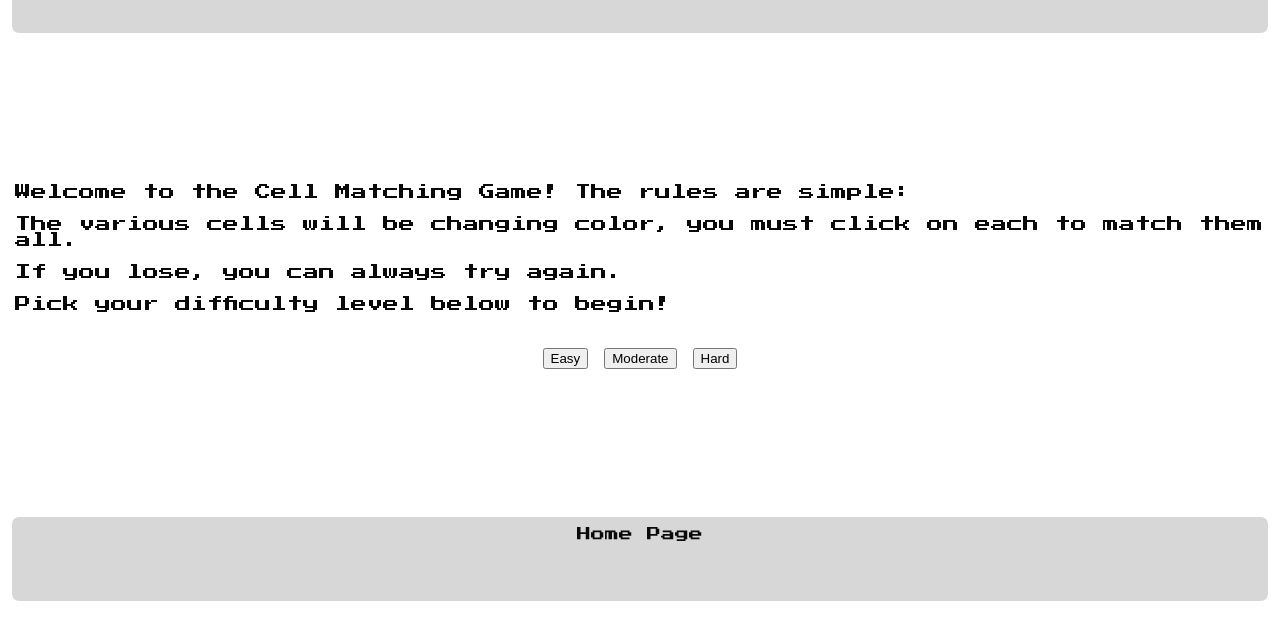
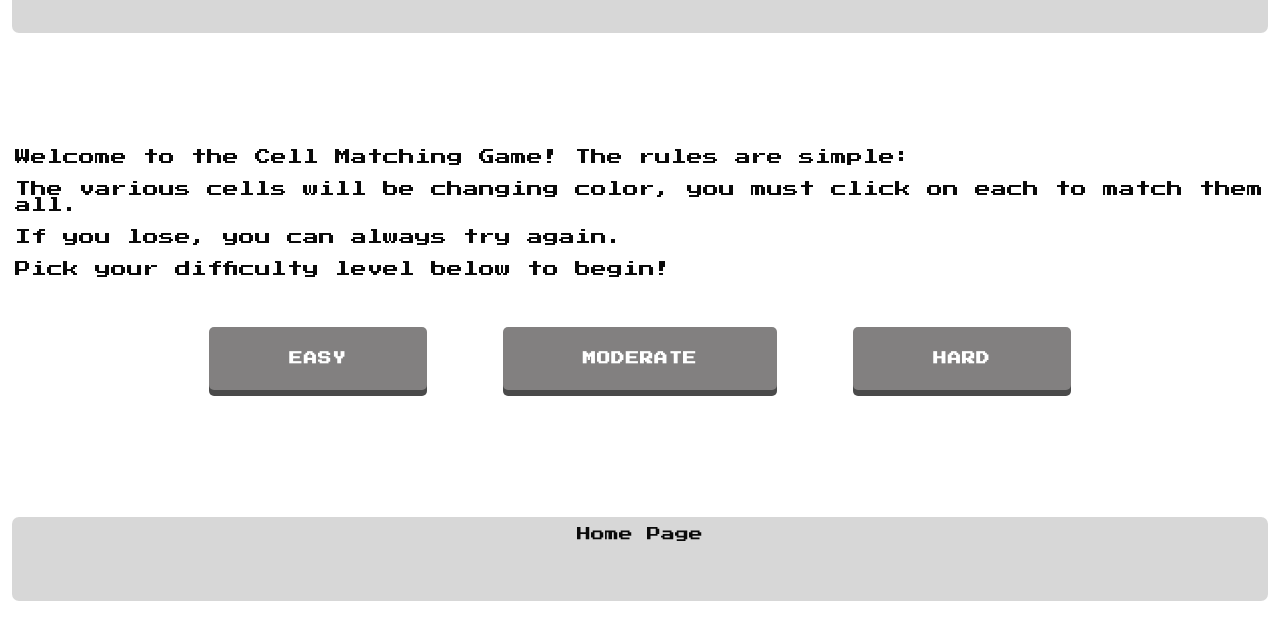
Before and after one commit to brooklynbodega/Project-01, a plain HTML site: page index.html in a window 1280 px wide. Shown: the part 71-710 px from the top of the page. Drawn offline with nearby package versions, Linux system fonts and the light colour scheme.

Commit message:
this code was moved from my github enterprise account.

```diff
--- a/style-css/style.css
+++ b/style-css/style.css
@@ -24,6 +24,7 @@ header {
 h1 {
   position: relative;
 }
+
 #countdown {
   position: relative;
 }
@@ -45,10 +46,57 @@ form {
   text-align: center;
 }
 
+.btn {
+  /* background: none; */
+  background: rgb(130, 128, 128);
+  border: none;
+  border-radius: 5px;
+  box-shadow: 0 6px rgb(74, 74, 74);
+  color: #fff;
+  /* color: inherit; */
+  cursor: pointer;
+  display: inline-block;
+  font-family: inherit;
+  letter-spacing: 1px;
+  margin: 15px 30px;
+  font-weight: 700;
+  outline: none;
+  padding: 25px 80px;
+  position: relative;
+  text-transform: uppercase;
+  transition: none;
+  -webkit-transition: none;
+  -moz-transition: none;
+  -webkit-transition: all 0.3s;
+  -moz-transition: all 0.3s;
+  transition: all 0.3s;
+}
+
 .btn:hover {
+  box-shadow: 0 4px rgb(96, 96, 96);
   background: rgba(100, 100, 100, .5);
   color: rgba(220, 220, 220, 1);
+  top: 2px;
 }
+
+.btn:active {
+  box-shadow: 0 0 #ab3c3c;
+  top: 6px;
+}
+
+.btn:after {
+  content: '';
+  position: absolute;
+  z-index: -1;
+  -webkit-transition: all 0.3s;
+  -moz-transition: all 0.3s;
+  transition: all 0.3s;
+}
+
+/* .btn:hover {
+  background: rgba(100, 100, 100, .5);
+  color: rgba(220, 220, 220, 1);
+} */
 /* LEVEL ONE GRID */
 .grid-1 {
   display: grid;
@@ -62,6 +110,7 @@ form {
   height: 400px;
   padding: 15px;
 }
+
 .cell-1 {
   border: solid black 3px;
   background: rgba(175, 175, 175, .5);
@@ -69,6 +118,7 @@ form {
   width: 165px;
   border-radius: 9px;
 }
+
 /*LEVEL TWO GRID */
 .grid-2 {
   display: grid;
@@ -82,6 +132,7 @@ form {
   height: 400px;
   padding: 15px;
 }
+
 /* LEVEL TWO CELLS */
 .cell-2 {
   border: solid black 3px;
@@ -90,6 +141,7 @@ form {
   width: 105px;
   border-radius: 9px;
 }
+
 /*LEVEL THREE GRID */
 .grid-3 {
   display: grid;
@@ -103,6 +155,7 @@ form {
   height: 400px;
   padding: 15px;
 }
+
 /* LEVEL THREE CELLS */
 .cell-3 {
   border: solid black 3px;
@@ -114,7 +167,6 @@ form {
 
 /* Color Change animation generated by Animista on 2018-5-9 16:18:54
  * w: http://animista.net, t: @cssanimista */
-
 /* LEVEL ONE CELL ANIMATIONS */
 .color-level-1 {
   -webkit-animation: color-level-1 6s steps(2, end) infinite;
@@ -125,12 +177,15 @@ form {
   0% {
     background: rgba(255, 184, 76, 0.31);
   }
+
   50% {
     background: rgba(72, 255, 214, 0.79);
   }
+
   100% {
     background: rgba(216, 150, 255, 0.79);
   }
+
   /* 60% {
     background: rgba(100, 100, 100, 0.79);
   }
@@ -152,15 +207,19 @@ form {
   0% {
     background: rgba(255, 184, 76, 0.31);
   }
+
   25% {
     background: rgba(72, 255, 214, 0.79);
   }
+
   50% {
     background: rgba(216, 150, 255, 0.79);
   }
+
   75% {
     background: rgba(100, 100, 100, 0.79);
   }
+
   100% {
     background: rgba(243, 79, 79, 0.91);
   }
@@ -178,19 +237,21 @@ form {
     transform: translateX(200);
     background: rgba(255, 184, 76, 0.31);
   }
+
   33.3333367% {
     background: rgba(72, 255, 214, 0.79);
   }
+
   66.6666667% {
     background: rgba(216, 150, 255, 0.79);
   }
+
   100% {
     -webkit-transform: translateX(-200px);
     transform: translateX(-200px);
     background: rgba(243, 79, 79, 0.91);
   }
 }
-
 
 /* Cells for Level Three animations */
 /*
@@ -224,7 +285,6 @@ form {
 #cell8 {
 
 } */
-
 footer {
   background: rgba(175, 175, 175, .5);
   border-radius: 9px;
@@ -251,15 +311,18 @@ footer {
   body {
     background-color: rgba(124, 157, 16, 0.5);
   }
+
   main {
     height: 320px;
   }
+
   /* LEVEL ONE GRID */
   .grid-1 {
     height: 300px;
     grid-gap: 10px;
     padding: 5px;
   }
+
   /* LEVEL ONE CELLS */
   .cell-1 {
     height: 105px;
@@ -272,17 +335,20 @@ footer {
     grid-gap: 15px;
     padding: 5px;
   }
+
   /* LEVEL TWO CELLS */
   .cell-2 {
     height: 80px;
     width: 80px;
   }
+
   /* LEVEL THREE GRID */
   .grid-3 {
     height: 250px;
     grid-gap: 5px;
     padding: 5px;
   }
+
   /* LEVEL THREE CELLS */
   .cell-3 {
     height: 65px;
@@ -295,37 +361,44 @@ footer {
     height: 275px;
     font-size: 8px;
   }
+
   /* LEVEL ONE GRID */
   .grid-1 {
     height: 250px;
     grid-gap: 5px;
     padding: 5px;
   }
+
   /* LEVEL ONE CELLS */
   .cell-1 {
     height: 70px;
     width: 70px;
   }
+
   /* LEVEL TWO GRID */
   .grid-2 {
     height: 250px;
     grid-gap: 5px;
     padding: 5px;
   }
+
   /* LEVEL TWO CELLS */
   .cell-2 {
     height: 55px;
     width: 55px;
   }
+
   .display-message {
     font-size: 8px;
   }
+
   /* LEVEL THREE GRID */
   .grid-3 {
     height: 250px;
     grid-gap: 5px;
     padding: 5px;
   }
+
   /* LEVEL THREE CELLS */
   .cell-3 {
     height: 40px;
```
Also changed, not shown: index.html (indentation only). Lines whose indentation alone changed are shown as unchanged.
